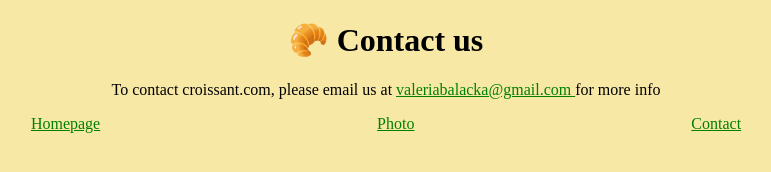
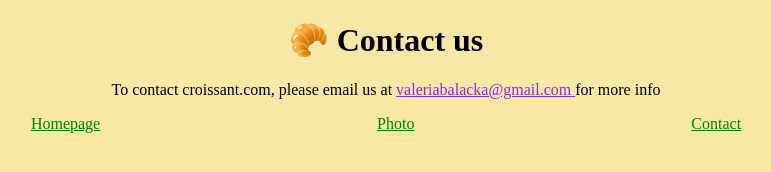
Before and after one commit to Valeria-Balatskaya/Croissant, a plain HTML site: page contact.html in a window 1280 px wide. Shown: the whole page, without its empty margins (254-1025 px from the left). Drawn offline with Linux system fonts and the light colour scheme.

Commit message:
changed color

```diff
--- a/src/style.css
+++ b/src/style.css
@@ -18,3 +18,6 @@ img {
     display: flex;
     justify-content: space-evenly;
 }
+.email-link {
+    color: blueviolet;
+}
```
